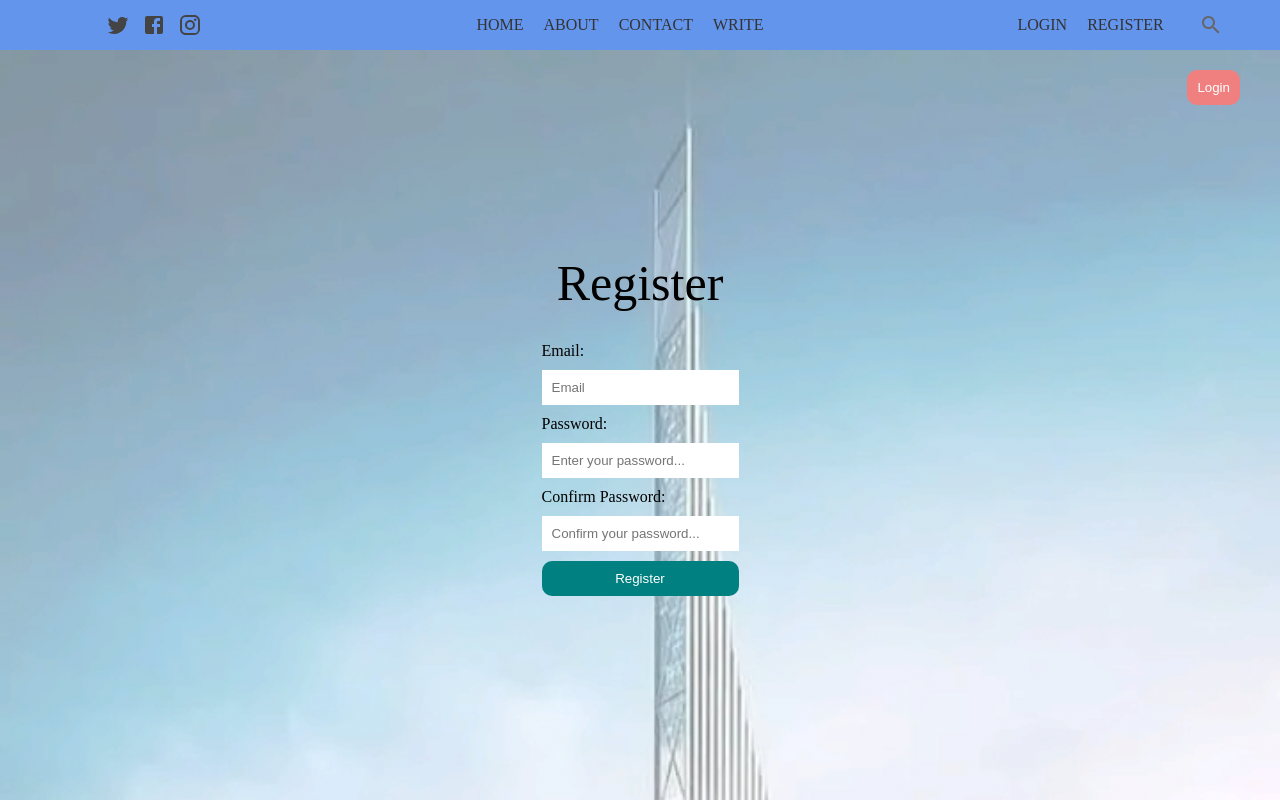
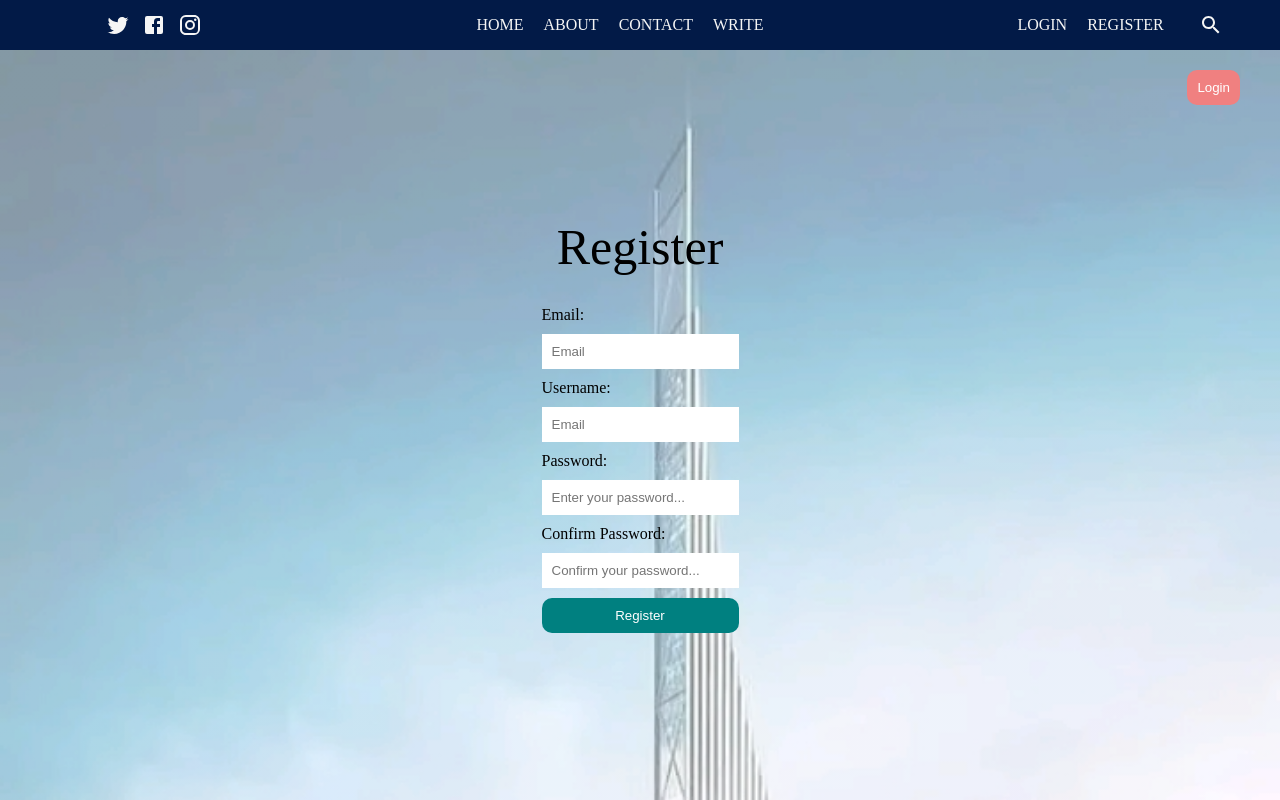
Before and after one commit to emmanuelomejua/Naija-blog-complete-project, a React (Create React App) app in the folder client/: page /register in a window 1280 px wide. Built offline with nearby package versions, Linux system fonts and the light colour scheme.

Commit message:
project remembered

```diff
--- a/client/src/components/header/header.css
+++ b/client/src/components/header/header.css
@@ -6,7 +6,7 @@
     display: flex;
     flex-direction: column;
     align-items: center;
-    color: #444;
+    color: #222;
 }
 
 .headerTitleSm{
--- a/client/src/components/sidebar/sidebar.css
+++ b/client/src/components/sidebar/sidebar.css
@@ -2,7 +2,7 @@
     flex: 3;
     margin: 20px;
     padding-bottom: 30px;
-    background-color: #ece3e3af;
+    background-color: #e3ececfa;
     height: max-content;
 
     border-radius: 10px;
--- a/client/src/components/topbar/topbar.css
+++ b/client/src/components/topbar/topbar.css
@@ -1,7 +1,7 @@
 .top{
     height: 50px;
     width: 100%;
-    background-color: cornflowerblue;
+    background-color: rgb(2, 26, 71);
     position: sticky;
     top: 0;
     display: flex;
@@ -22,7 +22,7 @@
 
 .topIcon{
     font-size: 20px;
-    color: #444;
+    color: whitesmoke;
     margin-right: 12px;
     cursor: pointer;
 }
@@ -50,11 +50,12 @@
     font-size: 16px;
     font-weight: 300;
     cursor: pointer;
+    color: whitesmoke;
 }
 
 .topSearchIcon{
     font-size: 18px;
-    color: #666;
+    color: whitesmoke;
     cursor: pointer;
     margin-left: 15px;
 }
--- a/client/src/index.css
+++ b/client/src/index.css
@@ -5,5 +5,5 @@
 
 .link{
   text-decoration: none;
-  color: #333;
+  color: inherit;
 }
--- a/client/src/pages/register/Register.js
+++ b/client/src/pages/register/Register.js
@@ -5,11 +5,67 @@ import axios from 'axios'
 
 const Register = () => {
 
+  const [values, setValues ] = useState({
+    email: '',
+    username: '',
+    password: '',
+    confirmPassword: ''
+  })
+
+  const inputs = [
+    {
+      id: 1,
+      label: 'Email:',
+      type: 'email',
+      placeholder: 'Email',
+      name: 'email',
+      minLength: 4,
+      required: true,
+      maxLength: 20,
+      errMsg: ''
+    },
+    {
+      id: 2,
+      label: 'Username:',
+      type: 'text',
+      placeholder: 'Username',
+      name: 'username',
+      minLength: 4,
+      required: true,
+      maxLength: 20,
+      errMsg: ''
+    },
+    {
+      id: 3,
+      label: 'Password:',
+      type: 'password:',
+      placeholder: 'Password',
+      name: 'password',
+      minLength: 4,
+      required: true,
+      maxLength: 20,
+      errMsg: ''
+    },
+    {
+      id: 4,
+      label: 'Confirm Password:',
+      type: 'password',
+      placeholder: 'Confirm Password',
+      name: 'confirmPassword',
+      minLength: 4,
+      required: true,
+      errMsg: '',
+      maxLength: 20,
+      pattern: values.password,
+    },
+  ]
+
 
   const url = 'http://localhost:4003/blog/register';
 
   const [email, setEmail] = useState('')
   const [password, setPassword] = useState('')
+  const [username, setUsername] = useState('')
   const [error, setError] = useState(false)
   const [loading, setLoading] = useState(false)
 
@@ -20,7 +76,8 @@ const Register = () => {
       setLoading(true)
       const res = await axios.post(url, {
         email,
-        password
+        username,
+        password,
        })
        console.log(res)
       res.data && window.location.replace('/login')
@@ -36,14 +93,25 @@ const Register = () => {
     <main className='login' onSubmit={handleSubmit}>
         <span className='loginTitle'>Register</span>
       <form className='loginForm'>
+        {/* {
+          inputs.map(input => (
+            <>
+            <label htmlFor={input.name}>{input.label}</label>
+            <input {...input} value={values[input.name]} key={input.id}/>
+            </>
+          ))
+        } */}
         <label htmlFor=''>Email:</label>
-        <input type='email' placeholder='Email' onChange={(e)=>setEmail(e.target.value)} required/>
+        <input type='email' placeholder='Email' onChange={(e)=>setEmail(e.target.value)} required minLength={4} maxLength={20}/>
+
+        <label htmlFor=''>Username:</label>
+        <input type='text' placeholder='Email' onChange={(e)=>setUsername(e.target.value)} required minLength={4}/>
 
         <label htmlFor=''>Password:</label>
-        <input type='password' placeholder='Enter your password...' onChange={(e)=>setPassword(e.target.value)} required/>
+        <input type='password' placeholder='Enter your password...' onChange={(e)=>setPassword(e.target.value)} required minLength={4}/>
 
         <label htmlFor=''>Confirm Password:</label>
-        <input type='password' placeholder='Confirm your password...' />
+        <input type='password' placeholder='Confirm your password...'/>
 
         <button className='loginButton' disabled={loading}>Register</button>
         {error && <span className='err'>{error}</span>}
--- a/client/src/pages/write/Write.js
+++ b/client/src/pages/write/Write.js
@@ -19,7 +19,7 @@ const Write = () => {
   const handleSubmit = async (e) => {
     e.preventDefault();
     const newPost = {
-      username: user.email,
+      username: user.username,
       title,
       desc,
     }
```
Also changed, not shown: 1 other file (tests, documents, lock files or other folders).
